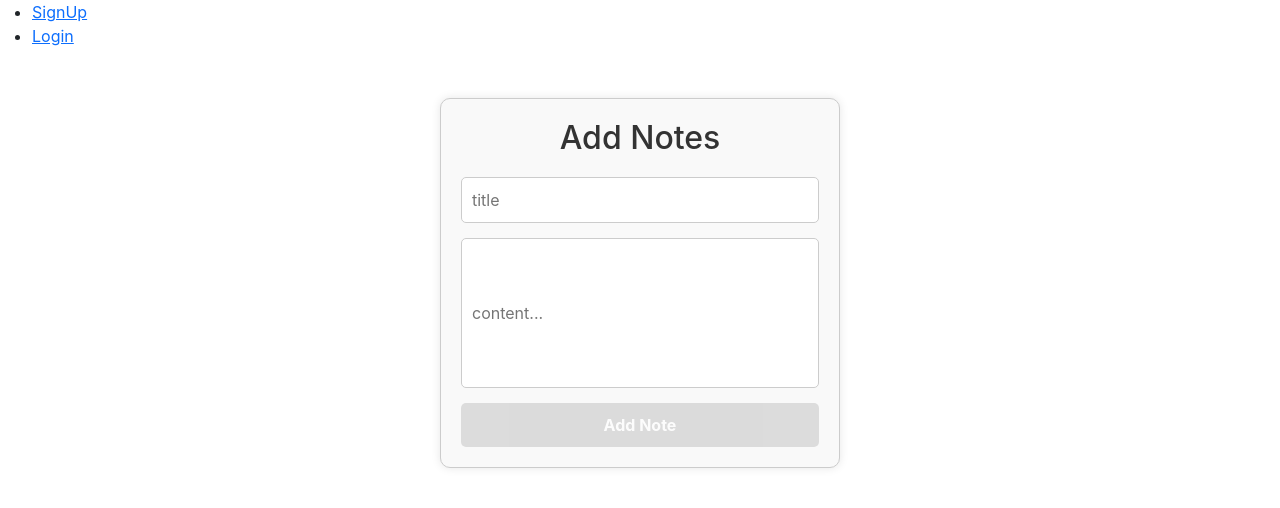
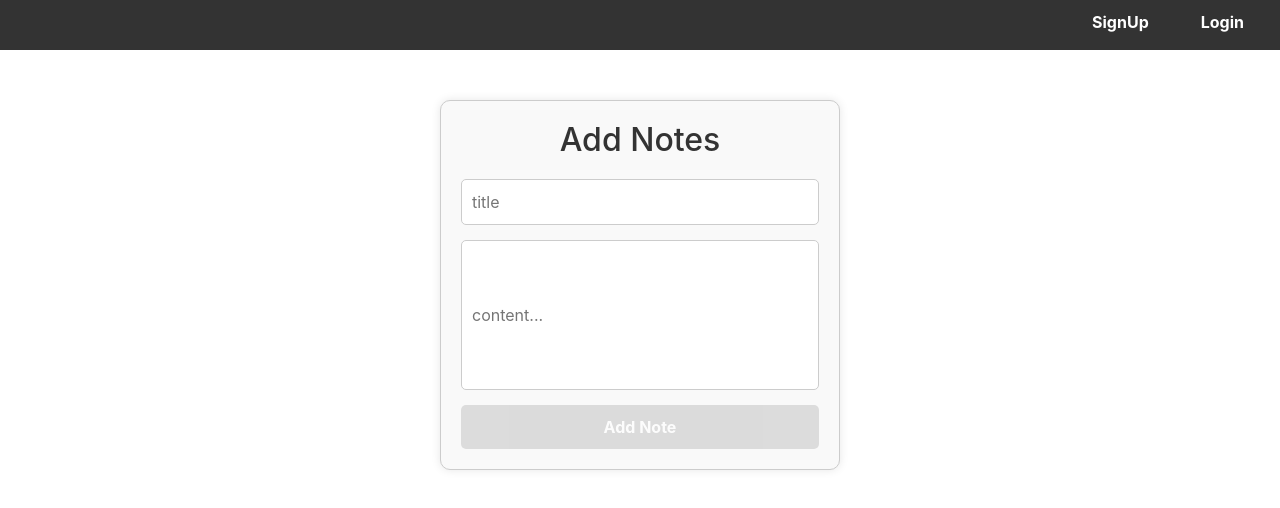
Before and after one commit to BLACKY001J/INotes, a React (Create React App) app in the folder frontend/: page / in a window 1280 px wide. Shown: the top 508 px of the page. Built offline with nearby package versions, Linux system fonts and the light colour scheme.

Commit message:
Update Nav.js

```diff
--- a/frontend/src/components/Nav.js
+++ b/frontend/src/components/Nav.js
@@ -12,15 +12,15 @@ const Nav = ()=> {
 
     return (
 
-            <div>
+            <div className='nav-component'>
                 { isUserLogedOrSignedIn ?
-                <ul className='nav-ul'>
+                <ul className='navulh'>
                     <li><Link to='/'>Home</Link></li>
                     <li><Link to='/notes'>Notes</Link></li>
                     <li><Link to='/about'>About</Link></li>
                     <li><Link onClick={logout} to='/signup'>Logout</Link></li>
                 </ul>
-                : <ul className='nav-ul'>
+                : <ul className='navuls'>
                     <li><Link to='/signup'>SignUp</Link></li>
                     <li><Link to='/login'>Login</Link></li>
                 </ul>
```
